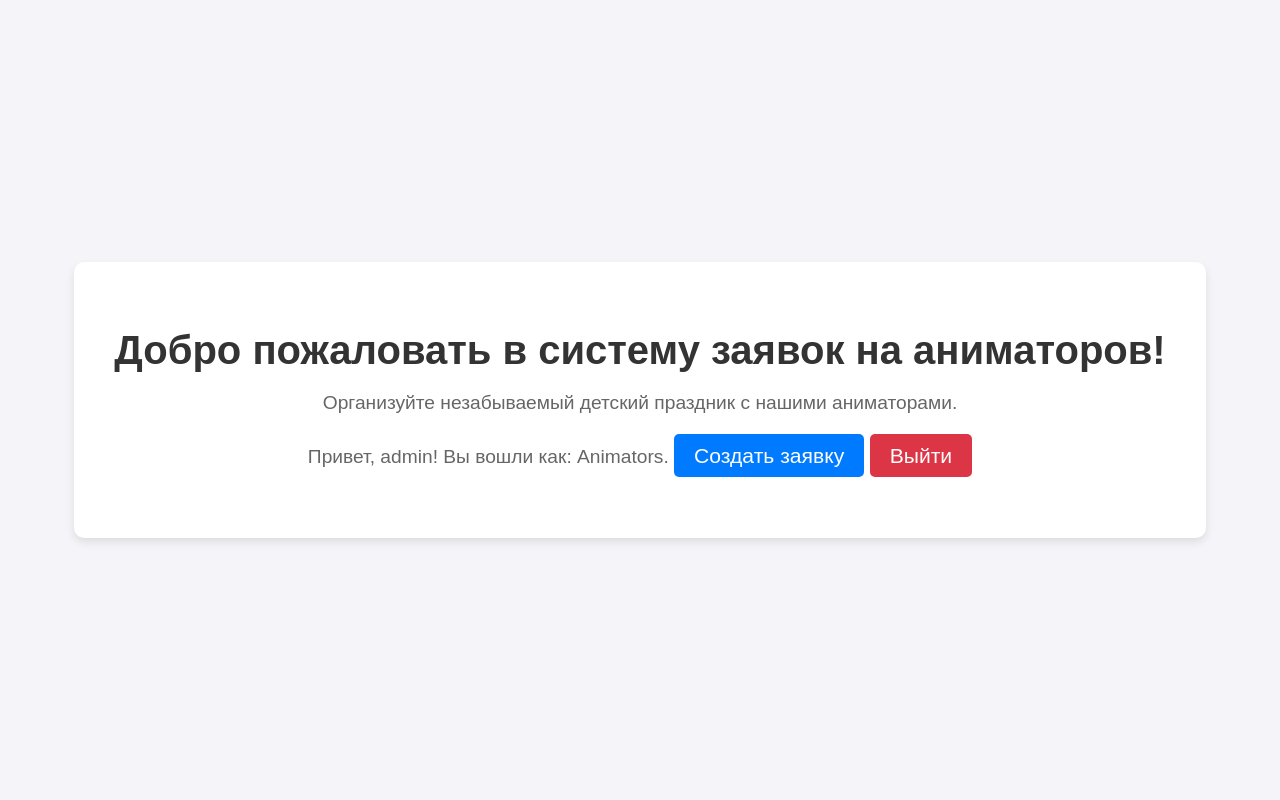
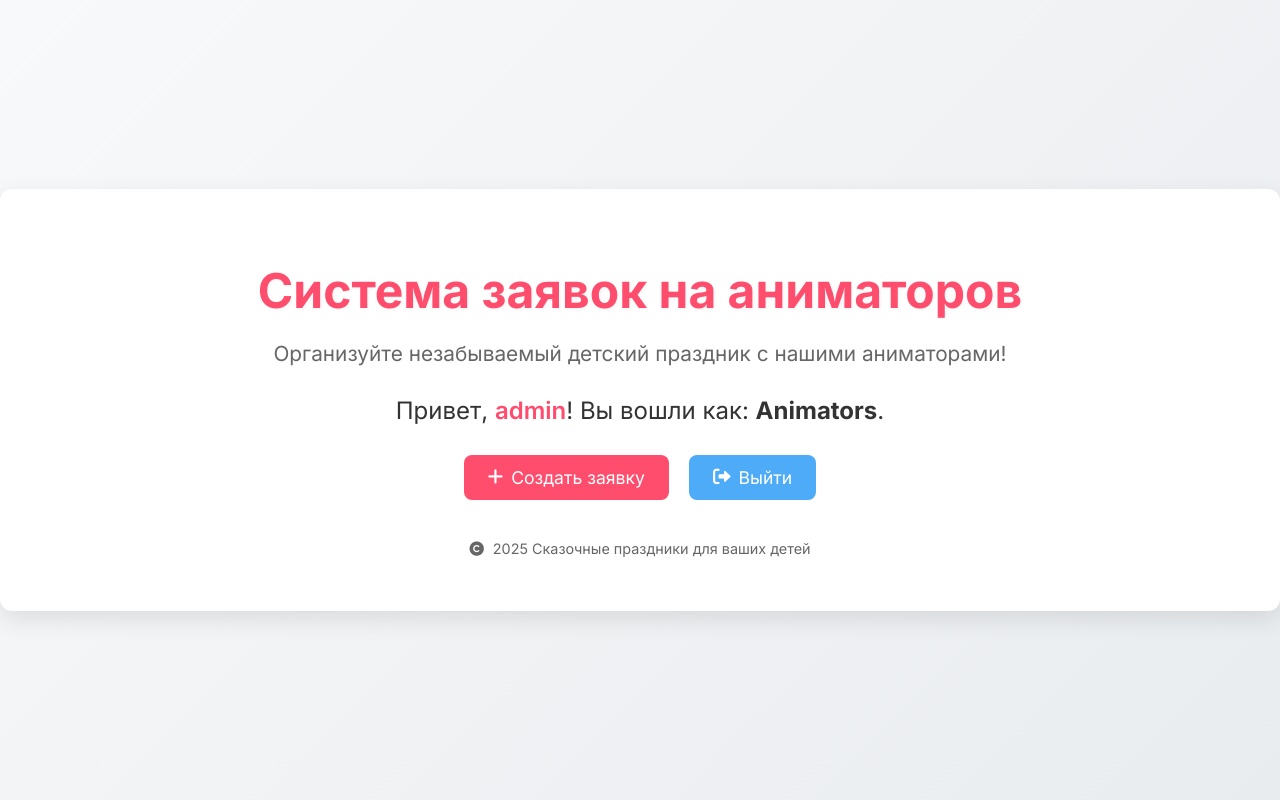
Before and after one commit to CadenceOn/DjangoProject, a Django app: page / in a window 1280 px wide. Run offline with Django 5.2, Linux system fonts and the light colour scheme; a user stored in the database is signed in.

Commit message:
стили

```diff
--- /dev/null
+++ b/static/css/index.css
@@ -0,0 +1,191 @@
+/* Общие стили */
+body {
+    font-family: 'Inter', sans-serif;
+    margin: 0;
+    padding: 0;
+    min-height: 100vh;
+    background: linear-gradient(135deg, #f8f9fa, #e9ecef); /* Нейтральный градиент */
+    display: flex;
+    justify-content: center;
+    align-items: center;
+}
+
+.container {
+    width: 100%;
+    max-width: 1200px;
+    margin: 20px auto;
+    padding: 40px;
+    background: white;
+    border-radius: 12px;
+    box-shadow: 0 8px 24px rgba(0, 0, 0, 0.1);
+    text-align: center;
+    animation: fadeIn 1s ease-in;
+}
+
+/* Анимация появления */
+@keyframes fadeIn {
+    from { opacity: 0; transform: translateY(20px); }
+    to { opacity: 1; transform: translateY(0); }
+}
+
+/* Заголовок */
+.header h1 {
+    font-size: 3em;
+    color: #ff4d6d; /* Яркий акцентный цвет */
+    margin-bottom: 20px;
+    font-weight: 700;
+    text-shadow: 1px 1px 4px rgba(0, 0, 0, 0.05);
+}
+
+.header h1 i {
+    color: #ff4d6d;
+    margin: 0 10px;
+}
+
+.header p {
+    font-size: 1.3em;
+    color: #666;
+    margin-bottom: 30px;
+}
+
+/* Приветствие */
+.greeting {
+    font-size: 1.5em;
+    color: #333;
+    margin: 20px 0;
+    animation: slideIn 1s ease-out;
+}
+
+.greeting span {
+    color: #ff4d6d;
+    font-weight: 600;
+}
+
+/* Анимация для приветствия */
+@keyframes slideIn {
+    from { opacity: 0; transform: translateX(-20px); }
+    to { opacity: 1; transform: translateX(0); }
+}
+
+/* Кнопки */
+.buttons {
+    margin: 30px 0;
+    display: flex;
+    justify-content: center;
+    gap: 20px;
+    flex-wrap: wrap;
+}
+
+.btn {
+    display: inline-flex;
+    align-items: center;
+    padding: 12px 24px;
+    text-decoration: none;
+    font-size: 1.1em;
+    border-radius: 8px;
+    transition: all 0.3s ease;
+    font-weight: 500;
+    gap: 8px;
+}
+
+.btn-primary {
+    background-color: #ff4d6d;
+    color: white;
+    border: none;
+}
+
+.btn-primary:hover {
+    background-color: #e43c5d;
+    transform: translateY(-2px);
+    box-shadow: 0 4px 12px rgba(255, 77, 109, 0.3);
+}
+
+.btn-secondary {
+    background-color: #4dabf7;
+    color: white;
+    border: none;
+}
+
+.btn-secondary:hover {
+    background-color: #339af0;
+    transform: translateY(-2px);
+    box-shadow: 0 4px 12px rgba(77, 171, 247, 0.3);
+}
+
+.btn-logout {
+    background-color: #e9ecef;
+    color: #333;
+    border: none;
+}
+
+.btn-logout:hover {
+    background-color: #dee2e6;
+    transform: translateY(-2px);
+    box-shadow: 0 4px 12px rgba(0, 0, 0, 0.1);
+}
+
+/* Сообщения */
+.messages {
+    margin-top: 30px;
+}
+
+.message {
+    padding: 12px 20px;
+    margin: 10px 0;
+    border-radius: 8px;
+    display: flex;
+    align-items: center;
+    gap: 10px;
+    font-size: 1em;
+    animation: fadeIn 0.5s ease-out;
+}
+
+.message.success { background-color: #d4f4d4; color: #155724; }
+.message.error { background-color: #f8d7da; color: #721c24; }
+
+.message i {
+    font-size: 1.1em;
+}
+
+/* Футер */
+.footer {
+    margin-top: 40px;
+    font-size: 0.9em;
+    color: #666;
+}
+
+.footer i {
+    margin-right: 5px;
+}
+
+/* Адаптивность для мобильных устройств */
+@media (max-width: 768px) {
+    .container {
+        margin: 10px;
+        padding: 20px;
+    }
+
+    .header h1 {
+        font-size: 2em;
+    }
+
+    .header p {
+        font-size: 1.1em;
+    }
+
+    .greeting {
+        font-size: 1.2em;
+    }
+
+    .btn {
+        padding: 10px 20px;
+        font-size: 1em;
+        width: 100%;
+        justify-content: center;
+    }
+
+    .buttons {
+        flex-direction: column;
+        gap: 15px;
+    }
+}
--- a/static/css/styles.css
+++ /dev/null
@@ -1,101 +0,0 @@
-body {
-    font-family: Arial, sans-serif;
-    background-color: #f4f4f9;
-    display: flex;
-    justify-content: center;
-    align-items: center;
-    height: 100vh;
-    margin: 0;
-}
-
-.container {
-    text-align: center;
-    background-color: white;
-    padding: 40px;
-    border-radius: 10px;
-    box-shadow: 0 4px 8px rgba(0, 0, 0, 0.1);
-}
-
-h1 {
-    color: #333;
-    font-size: 2.5em;
-    margin-bottom: 10px;
-}
-
-p {
-    color: #666;
-    font-size: 1.2em;
-    margin-bottom: 30px;
-}
-
-.buttons {
-    display: flex;
-    justify-content: center;
-    gap: 20px;
-}
-
-.btn {
-    text-decoration: none;
-    background-color: #007bff;
-    color: white;
-    padding: 10px 20px;
-    border-radius: 5px;
-    font-size: 1.1em;
-    transition: background-color 0.3s;
-}
-
-.btn:hover {
-    background-color: #0056b3;
-}
-
-form {
-    display: flex;
-    flex-direction: column;
-    gap: 10px;
-    max-width: 300px;
-    margin: 0 auto;
-}
-
-form p {
-    margin: 10px 0;
-}
-
-form input {
-    padding: 8px;
-    border: 1px solid #ccc;
-    border-radius: 5px;
-    font-size: 1em;
-}
-
-.message {
-    padding: 10px;
-    margin-bottom: 20px;
-    border-radius: 5px;
-}
-
-.message.success {
-    background-color: #d4edda;
-    color: #155724;
-}
-
-.message.error {
-    background-color: #f8d7da;
-    color: #721c24;
-}
-
-a {
-    color: #007bff;
-    text-decoration: none;
-}
-
-a:hover {
-    text-decoration: underline;
-}
-
-.btn.btn-logout {
-    background-color: #dc3545; /* Красный цвет */
-}
-
-.btn.btn-logout:hover {
-    background-color: #c82333; /* Более тёмный красный при наведении */
-}
--- a/templates/index.html
+++ b/templates/index.html
@@ -5,30 +5,49 @@
     <meta charset="UTF-8">
     <meta name="viewport" content="width=device-width, initial-scale=1.0">
     <title>Система заявок на аниматоров</title>
-    <link rel="stylesheet" href="{% static 'css/styles.css' %}">
+    <link rel="stylesheet" href="{% static 'css/index.css' %}">
+    <link href="https://fonts.googleapis.com/css2?family=Inter:wght@400;600;700&display=swap" rel="stylesheet">
+    <link rel="stylesheet" href="https://cdnjs.cloudflare.com/ajax/libs/font-awesome/6.0.0-beta3/css/all.min.css">
 </head>
 <body>
     <div class="container">
-        <h1>Добро пожаловать в систему заявок на аниматоров!</h1>
-        <p>Организуйте незабываемый детский праздник с нашими аниматорами.</p>
+        <header class="header">
+            <h1><i class="fas fa-sparkles"></i> Система заявок на аниматоров <i class="fas fa-sparkles"></i></h1>
+            <p>Организуйте незабываемый детский праздник с нашими аниматорами!</p>
+        </header>
+
+        <div class="content">
             {% if user.is_authenticated %}
-            <p>Привет, {{ user.username }}!
+                <p class="greeting">Привет, <span>{{ user.username }}</span>!
                 {% if user.groups.all %}
-                Вы вошли как: {{ user.groups.all.0.name }}.
+                    Вы вошли как: <strong>{{ user.groups.all.0.name }}</strong>.
                 {% endif %}
-            <a href="{% url 'create_request' %}" class="btn">Создать заявку</a>
-            <a href="{% url 'logout' %}" class="btn btn-logout">Выйти</a>
+                </p>
+                <div class="buttons">
+                    <a href="{% url 'create_request' %}" class="btn btn-primary"><i class="fas fa-plus"></i> Создать заявку</a>
+                    <a href="{% url 'logout' %}" class="btn btn-secondary"><i class="fas fa-sign-out-alt"></i> Выйти</a>
+                </div>
             {% else %}
                 <div class="buttons">
-                <a href="{% url 'login' %}" class="btn">Вход</a>
-                <a href="{% url 'register' %}" class="btn">Регистрация</a>
+                    <a href="{% url 'login' %}" class="btn btn-primary"><i class="fas fa-sign-in-alt"></i> Вход</a>
+                    <a href="{% url 'register' %}" class="btn btn-secondary"><i class="fas fa-user-plus"></i> Регистрация</a>
                 </div>
             {% endif %}
+        </div>
+
         {% if messages %}
+            <div class="messages">
                 {% for message in messages %}
-                <div class="message {{ message.tags }}">{{ message }}</div>
+                    <div class="message {{ message.tags }}">
+                        <i class="fas fa-info-circle"></i> {{ message }}
+                    </div>
                 {% endfor %}
+            </div>
         {% endif %}
+
+        <footer class="footer">
+            <p><i class="fas fa-copyright"></i> 2025 Сказочные праздники для ваших детей</p>
+        </footer>
     </div>
 </body>
 </html>
```
Also changed, not shown: static/css/login.css (added, +171 -0 lines), static/css/register.css (added, +171 -0 lines), templates/login.html (+16 -6 lines), templates/register.html (+16 -6 lines). Lines whose indentation alone changed are shown as unchanged.
